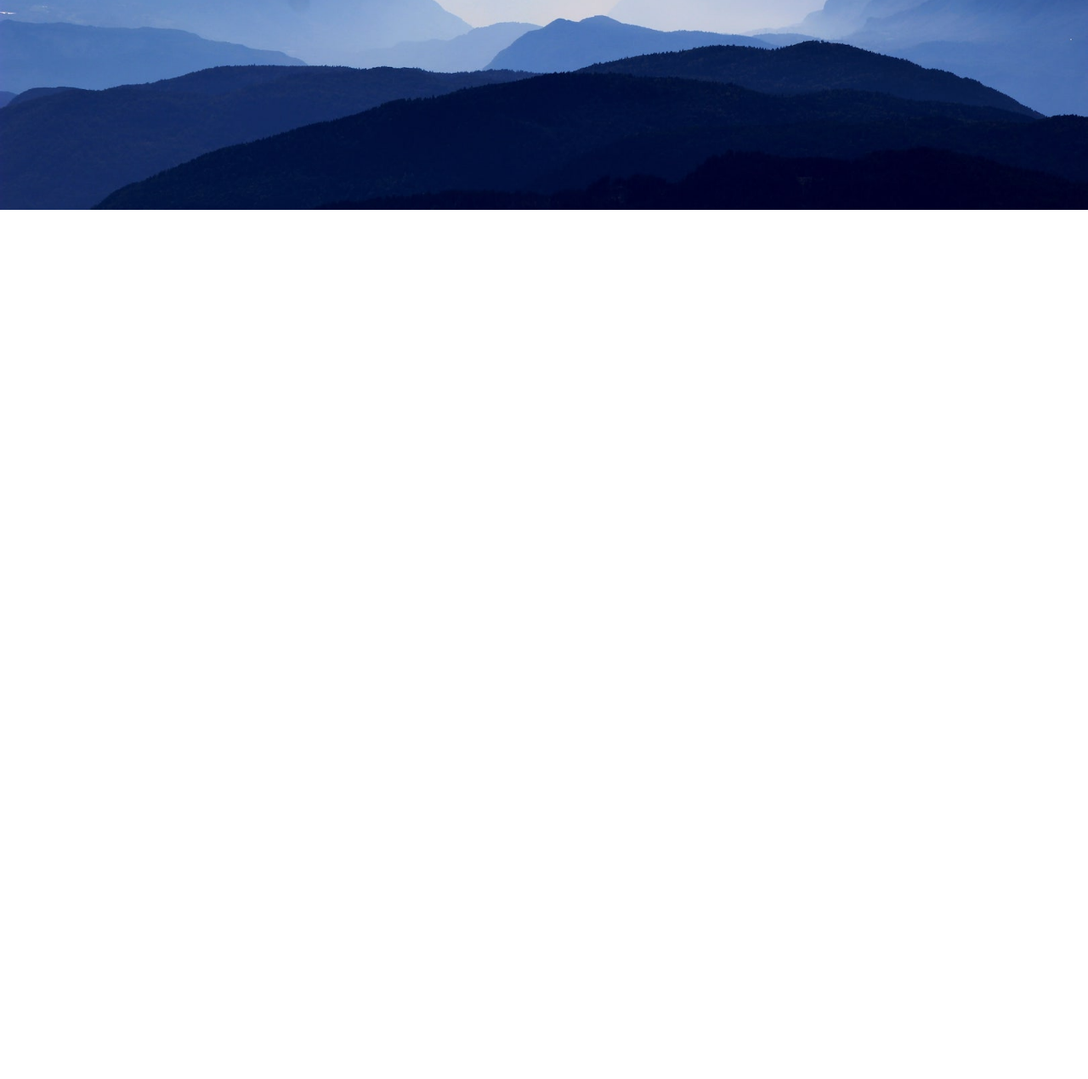
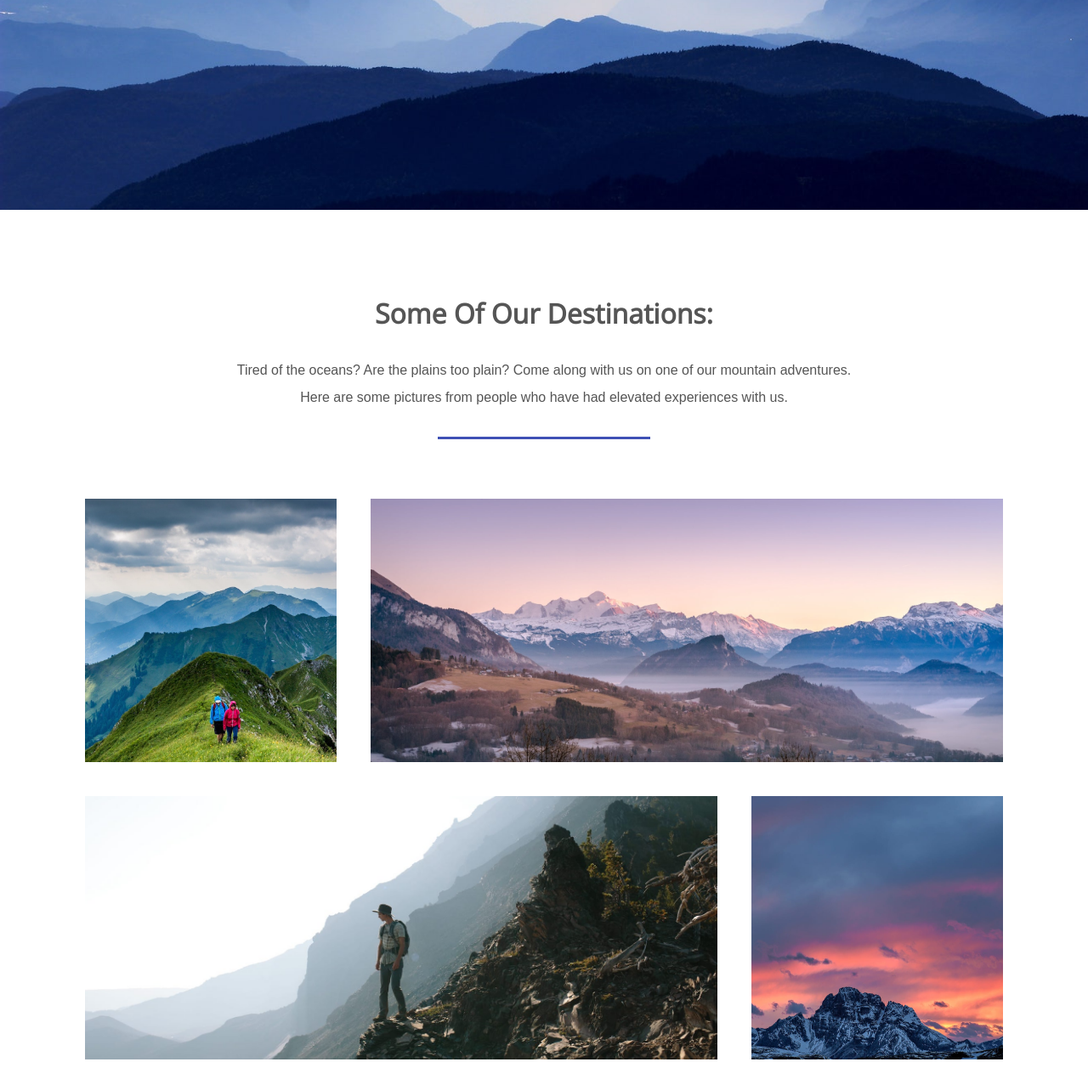
Before and after one commit to shay-meredith/Mountain-Travel, a plain HTML site: page index.html in a window 1280 px wide. Shown: the part 553-1823 px from the top of the page at 85% size. Before the commit the page ends 800 px from the top, so only its background shows below. Drawn offline with nearby package versions, Linux system fonts and the light colour scheme.

Commit message:
Add destination section

```diff
--- a/assets/css/styles.css
+++ b/assets/css/styles.css
@@ -11,7 +11,7 @@ html {
     color: #555;
 }
 
-nav {
+ul, nav {
     list-style: none;
 }
 
@@ -39,6 +39,36 @@ section {
     flex-direction: column;
     align-items: center;
     padding: 100px 80px;
+}
+
+.grid {
+    width: 100%;
+    display: flex;
+    flex-wrap: wrap;
+    justify-content: center;
+}
+
+hr {
+    width: 250px;
+    height: 3px;
+    background-color: #3f51b5;
+    border: 0;
+    margin-bottom: 50px;
+}
+
+section h3.title {
+    text-transform: capitalize;
+    font: bold 32px "Open Sans", sans-serif;
+    margin-bottom: 30px;
+    text-align: center;
+}
+
+section p {
+    max-width: 775px;
+    line-height: 2;
+    padding: 0 20px;
+    margin-bottom: 30px;
+    text-align: center;
 }
 
 /* HEADER STYLES */
@@ -121,3 +151,21 @@ header nav li {
         margin: 0;
     }
 }
+
+/* DESTINATIONS SECTION */
+
+.destinations .grid li {
+    height: 350px;
+    padding: 20px;
+    background-clip: content-box;
+    background-size: cover;
+    background-position: center;
+}
+
+.destinations .grid li.small {
+    flex-basis: 30%;
+}
+
+.destinations .grid li.large {
+    flex-basis: 70%;
+}
--- a/index.html
+++ b/index.html
@@ -28,5 +28,17 @@
     </div>
   </section>
 
+  <section class="destinations">
+    <h3 class="title">Some of our destinations:</h3>
+    <p>Tired of the oceans? Are the plains too plain? Come along with us on one of our mountain adventures. Here are some pictures from people who have had elevated experiences with us.</p>
+    <hr>
+    <ul class="grid">
+      <li class="small" style="background-image: url(assets/img/mountain1.jpg);"></li>
+      <li class="large" style="background-image: url(assets/img/mountain2.jpg);"></li>
+      <li class="large" style="background-image: url(assets/img/mountain3.jpg);"></li>
+      <li class="small" style="background-image: url(assets/img/mountain4.jpg);"></li>
+    </ul>
+  </section>
+
 </body>
 </html>
```
